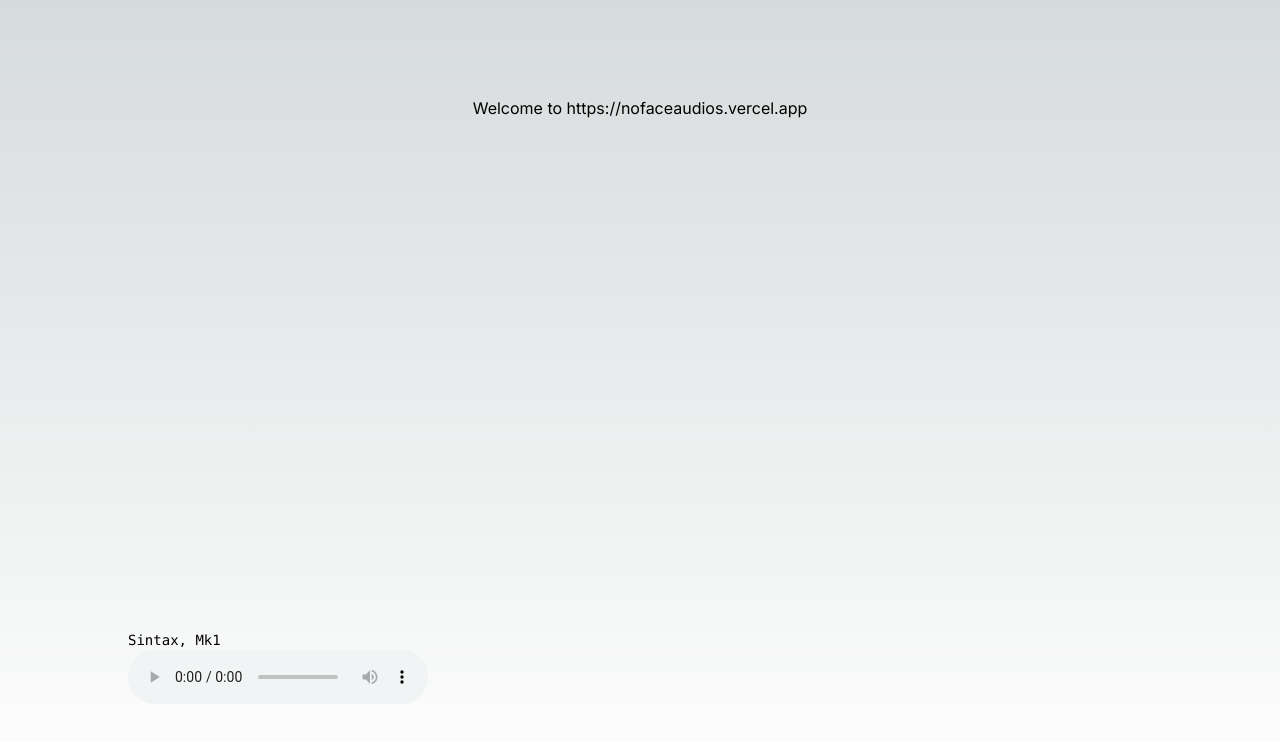
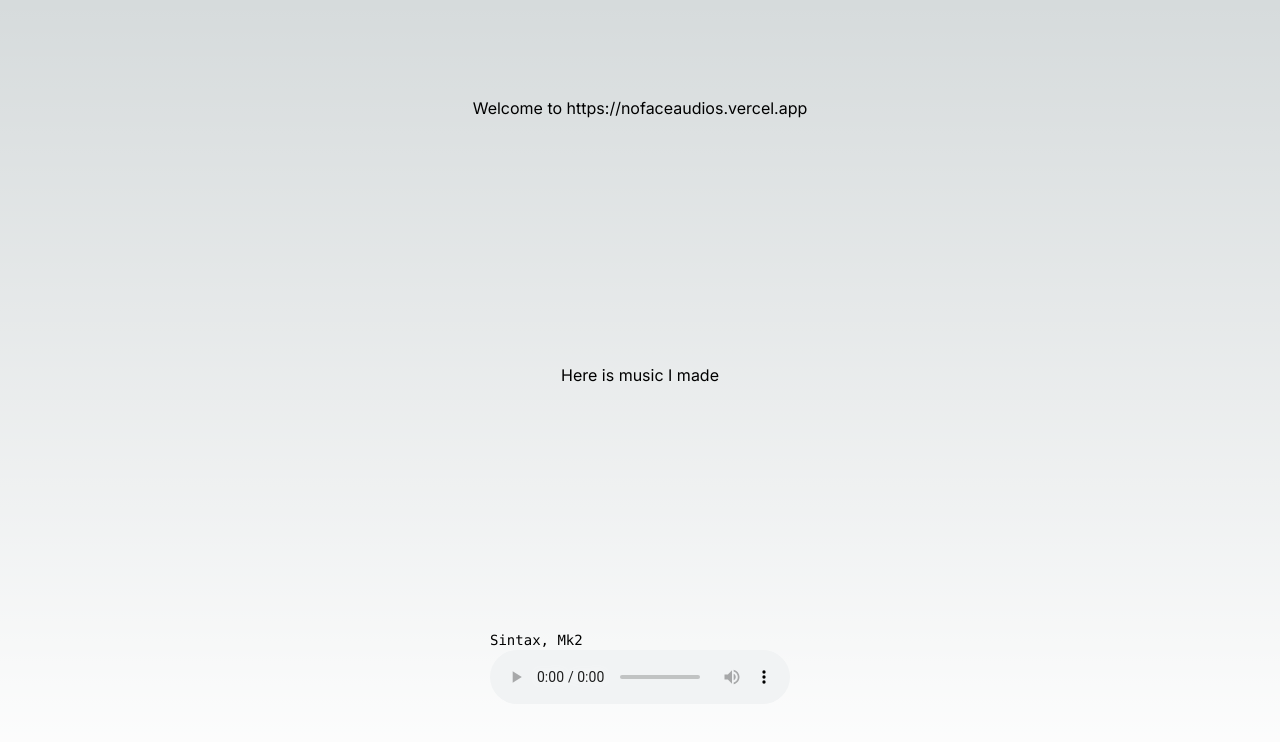
Before and after one commit to campbellgoe/nofaceaudios, a Next.js app: page / in a window 1280 px wide. Shown: the top 742 px of the page. Built offline with nearby package versions, Linux system fonts and the light colour scheme.

Commit message:
update Sintax

```diff
--- a/app/page.tsx
+++ b/app/page.tsx
@@ -2,16 +2,19 @@ import Image from "next/image";
 import Link from "next/link";
 const Audios = [
 {
-  src: '/Sintax.wav?v=1'
+  src: '/SintaxMk2.wav'
 }
 ]
 export default function Home() {
   return (
     <main className="flex min-h-screen flex-col items-center justify-between p-24">
       <h1>Welcome to <Link href="https://nofaceaudios.vercel.app">https://nofaceaudios.vercel.app</Link></h1>
-      {Audios.map(audio => <div key={audio.src} className="z-10 max-w-5xl w-full items-center justify-between font-mono text-sm lg:flex">
-        <label>Sintax, Mk1 <audio controls src={audio.src} /></label>
-      </div>)}
+      <h2>Here is music I made</h2>
+      <div>
+        {Audios.map(audio => <div key={audio.src} className="z-10 max-w-5xl w-full items-center justify-between font-mono text-sm lg:flex">
+          <label>Sintax, Mk2 <audio controls src={audio.src} /></label>
+        </div>)}
+      </div>
     </main>
   );
 }
```
Also changed, not shown: 1 other file (tests, documents, lock files or other folders).
